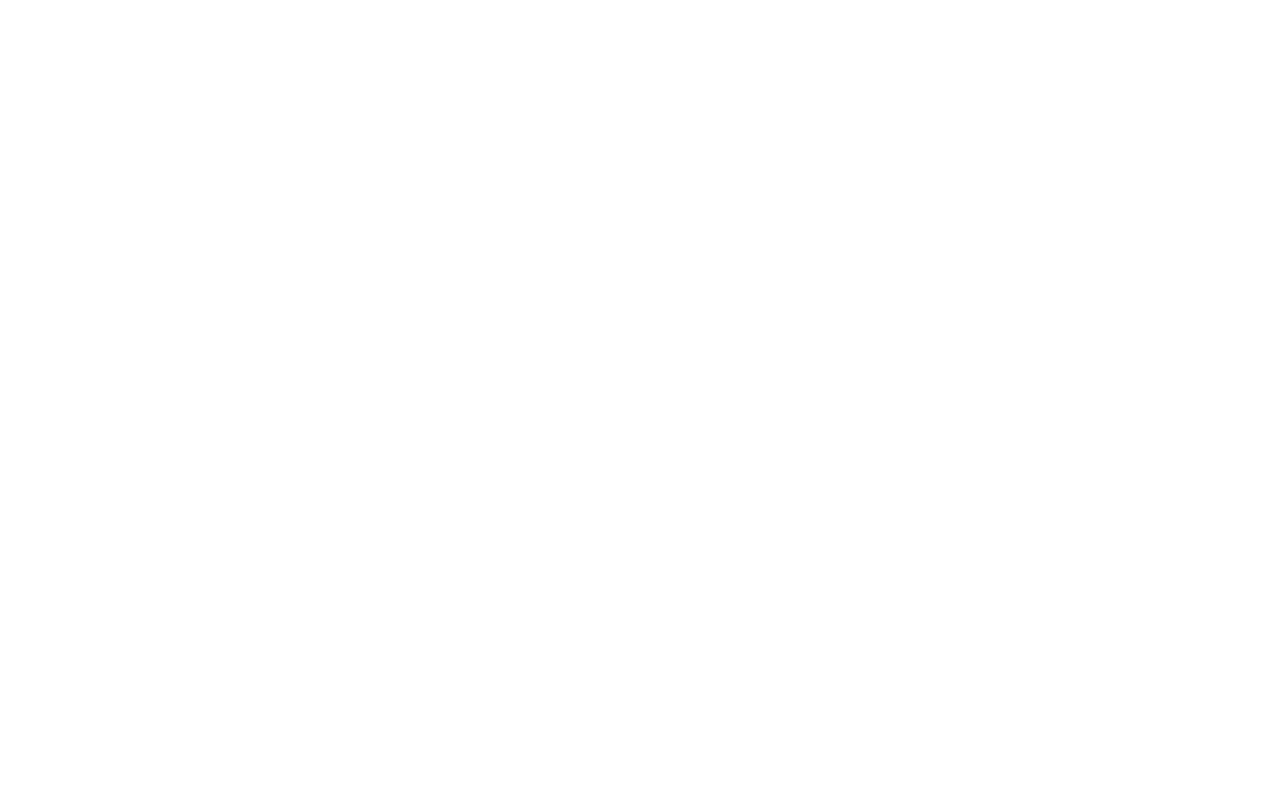
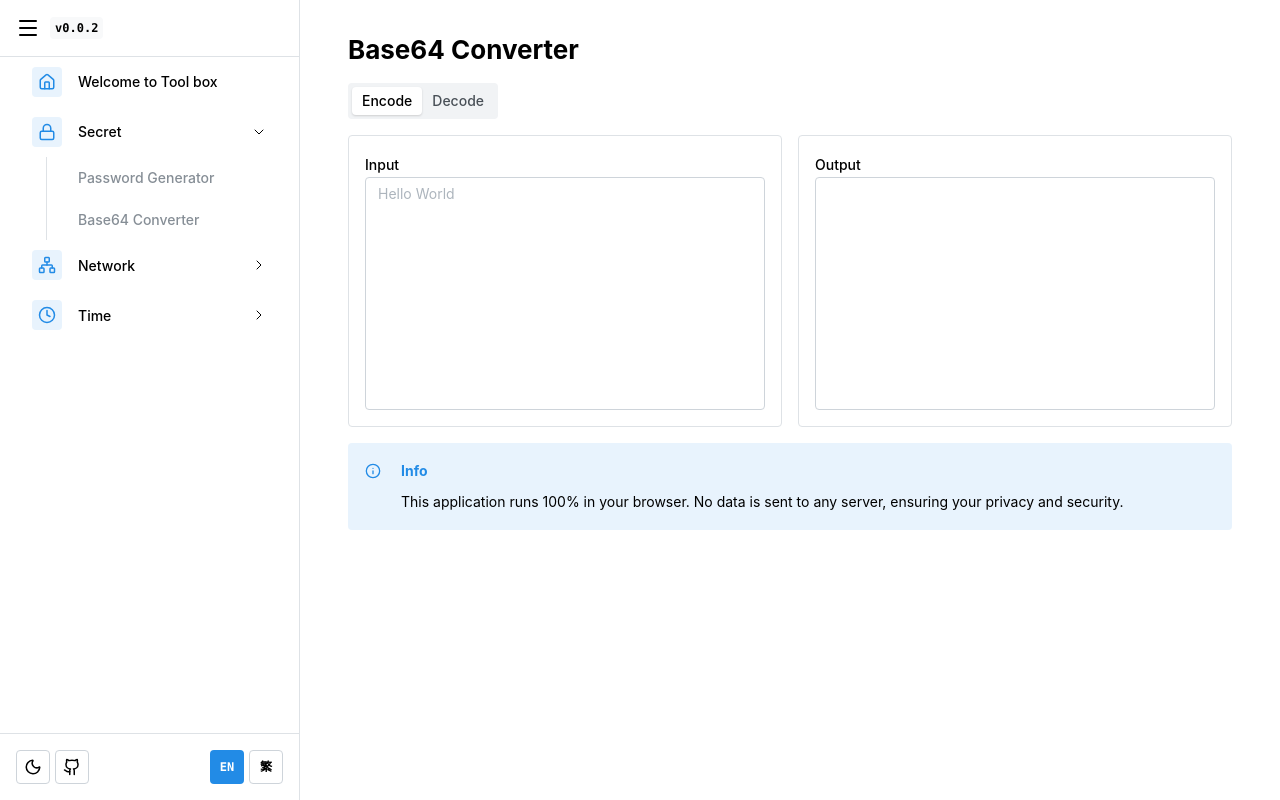
Before and after one commit to owan-io1992/tool, a React (Vite) app in the folder apps/web/: page /secret/base64 in a window 1280 px wide. Before the commit this address had no page. Built offline with nearby package versions, Linux system fonts and the light colour scheme.

Commit message:
feat: add Base64 converter tool

```diff
--- a/apps/web/src/App.tsx
+++ b/apps/web/src/App.tsx
@@ -2,6 +2,7 @@ import { BrowserRouter, Routes, Route } from 'react-router-dom';
 import Layout from './components/Layout';
 import Home from './pages/Home';
 import PasswordGenerator from './pages/secret/Generator';
+import Base64Converter from './pages/secret/Base64';
 import CidrCalculator from './pages/network/Cidr';
 import EpochConverter from './pages/time/Converter';
 import './i18n';
@@ -14,6 +15,7 @@ function App() {
           <Route index element={<Home />} />
           <Route path="secret">
             <Route path="generator" element={<PasswordGenerator />} />
+            <Route path="base64" element={<Base64Converter />} />
           </Route>
           <Route path="network">
             <Route path="cidr" element={<CidrCalculator />} />
--- a/apps/web/src/components/Layout.tsx
+++ b/apps/web/src/components/Layout.tsx
@@ -18,7 +18,10 @@ const Layout: React.FC = () => {
       {
         label: t('menu.password'),
         icon: Lock,
-        links: [{ label: t('menu.passwordGenerator'), link: '/secret/generator' }],
+        links: [
+          { label: t('menu.passwordGenerator'), link: '/secret/generator' },
+          { label: t('menu.base64Converter'), link: '/secret/base64' },
+        ],
       },
       {
         label: t('menu.network'),
--- a/apps/web/src/locales/en.json
+++ b/apps/web/src/locales/en.json
@@ -9,7 +9,8 @@
     "network": "Network",
     "cidrCalculator": "CIDR Calculator",
     "epoch": "Time",
-    "epochConverter": "Epoch convertor"
+    "epochConverter": "Epoch convertor",
+    "base64Converter": "Base64 Converter"
   },
   "home": {
     "welcome": "Welcome to Tool box",
@@ -78,5 +79,13 @@
     "iso8601": "ISO 8601",
     "local": "Local Time",
     "relative": "Relative"
+  },
+  "base64": {
+    "title": "Base64 Converter",
+    "input": "Input",
+    "output": "Output",
+    "encode": "Encode",
+    "decode": "Decode",
+    "error": "Error"
   }
 }
--- a/apps/web/src/locales/zh-TW.json
+++ b/apps/web/src/locales/zh-TW.json
@@ -9,7 +9,8 @@
     "network": "網路",
     "cidrCalculator": "CIDR 計算器",
     "epoch": "Epoch",
-    "epochConverter": "轉換器"
+    "epochConverter": "轉換器",
+    "base64Converter": "Base64 轉換器"
   },
   "home": {
     "welcome": "歡迎使用工具應用",
@@ -78,5 +79,13 @@
     "iso8601": "ISO 8601",
     "local": "本地時間",
     "relative": "相對時間"
+  },
+  "base64": {
+    "title": "Base64 轉換器",
+    "input": "輸入",
+    "output": "輸出",
+    "encode": "加密 (Encode)",
+    "decode": "解密 (Decode)",
+    "error": "錯誤"
   }
 }
--- /dev/null
+++ b/apps/web/src/pages/secret/Base64.tsx
@@ -0,0 +1,121 @@
+import React, { useState } from 'react';
+import {
+  Title,
+  Grid,
+  Textarea,
+  SegmentedControl,
+  Paper,
+  Container,
+  Stack,
+  Alert,
+  Group,
+} from '@mantine/core';
+import { useTranslation } from 'react-i18next';
+import { Info, AlertCircle } from 'lucide-react';
+
+// Helper for UTF-8 safe Base64 encoding/decoding
+const toBase64 = (str: string) => {
+  try {
+    return btoa(
+      encodeURIComponent(str).replace(/%([0-9A-F]{2})/g, (_, p1) =>
+        String.fromCharCode(parseInt(p1, 16)),
+      ),
+    );
+  } catch {
+    throw new Error('Encoding failed');
+  }
+};
+
+const fromBase64 = (str: string) => {
+  try {
+    return decodeURIComponent(
+      atob(str)
+        .split('')
+        .map((c) => '%' + ('00' + c.charCodeAt(0).toString(16)).slice(-2))
+        .join(''),
+    );
+  } catch {
+    // If UTF-8 decode fails, fallback to simple atob for raw binary (though unlikely to render well if binary)
+    // Or just re-throw to show error
+    try {
+      return atob(str);
+    } catch {
+      throw new Error('Decoding failed');
+    }
+  }
+};
+
+const Base64Converter: React.FC = () => {
+  const { t } = useTranslation();
+  const [input, setInput] = useState('');
+  const [mode, setMode] = useState('encode');
+
+  const { output, error } = React.useMemo(() => {
+    if (!input) return { output: '', error: '' };
+    try {
+      const res = mode === 'encode' ? toBase64(input) : fromBase64(input);
+      return { output: res, error: '' };
+    } catch {
+      return { output: '', error: t('base64.error') };
+    }
+  }, [input, mode, t]);
+
+  return (
+    <Container size="xl">
+      <Stack gap="md">
+        <Title order={2}>{t('base64.title')}</Title>
+
+        <Group>
+          <SegmentedControl
+            value={mode}
+            onChange={setMode}
+            data={[
+              { label: t('base64.encode'), value: 'encode' },
+              { label: t('base64.decode'), value: 'decode' },
+            ]}
+          />
+        </Group>
+
+        <Grid>
+          <Grid.Col span={{ base: 12, md: 6 }}>
+            <Paper p="md" withBorder>
+              <Textarea
+                label={t('base64.input')}
+                placeholder={mode === 'encode' ? 'Hello World' : 'SGVsbG8gV29ybGQ='}
+                value={input}
+                onChange={(event) => setInput(event.currentTarget.value)}
+                minRows={10}
+                autosize
+              />
+            </Paper>
+          </Grid.Col>
+          <Grid.Col span={{ base: 12, md: 6 }}>
+            <Paper p="md" withBorder style={{ height: '100%' }}>
+              <Stack style={{ height: '100%' }}>
+                <Textarea
+                  label={t('base64.output')}
+                  value={output}
+                  readOnly
+                  minRows={10}
+                  autosize
+                  error={Boolean(error)}
+                />
+                {error && (
+                  <Alert variant="light" color="red" title="Error" icon={<AlertCircle size={16} />}>
+                    {error}
+                  </Alert>
+                )}
+              </Stack>
+            </Paper>
+          </Grid.Col>
+        </Grid>
+
+        <Alert variant="light" color="blue" title="Info" icon={<Info size={16} />}>
+          {t('home.clientSideDesc')}
+        </Alert>
+      </Stack>
+    </Container>
+  );
+};
+
+export default Base64Converter;
```
Also changed, not shown: 2 other files (tests, documents, lock files or other folders).
